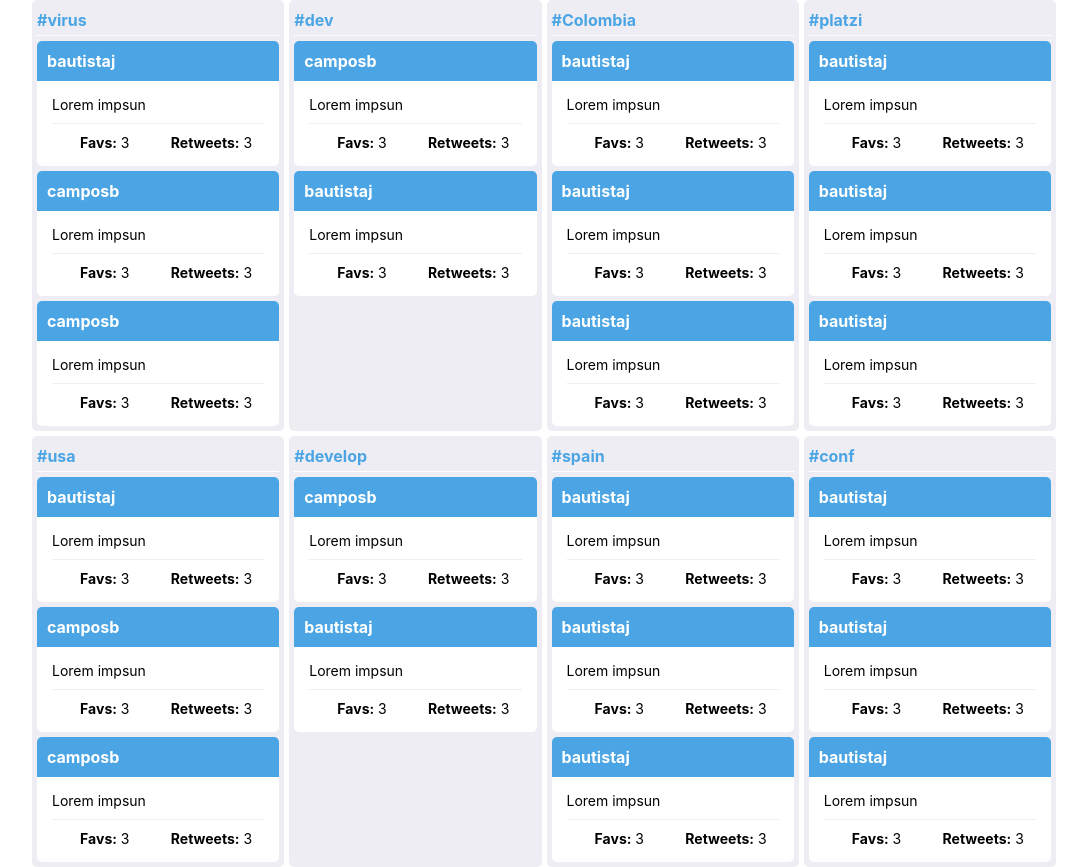
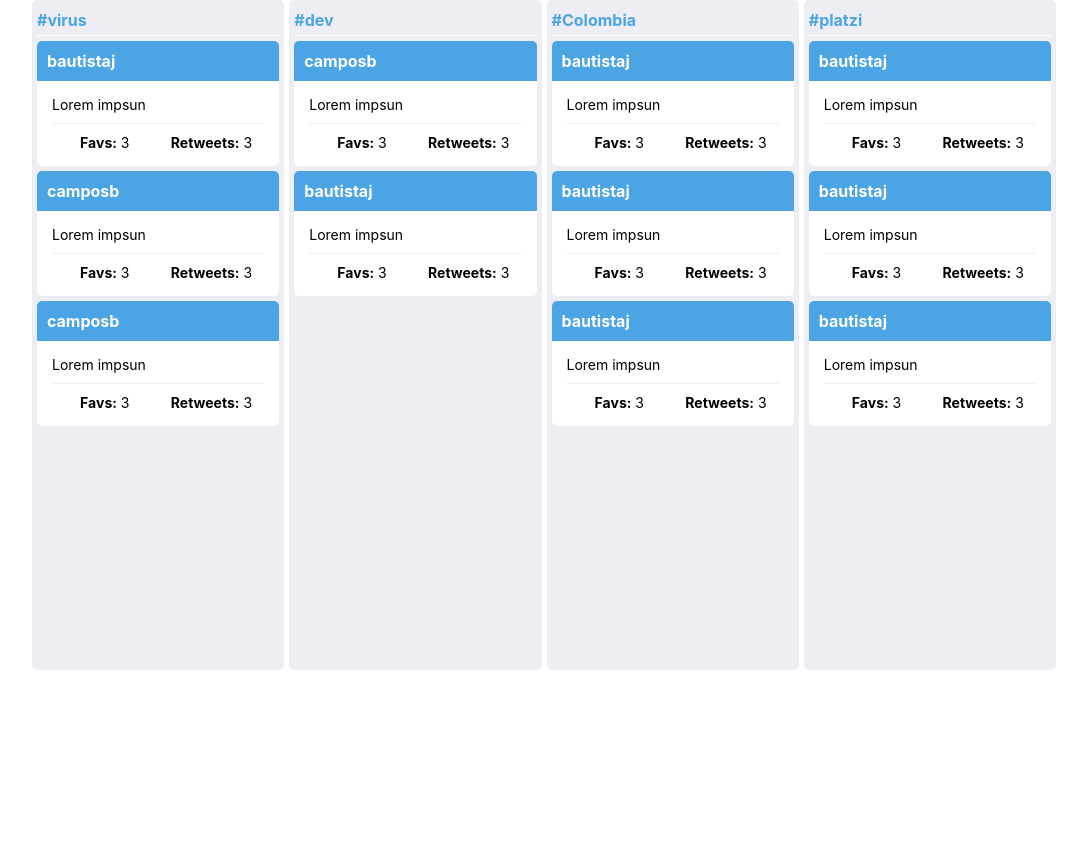
Before and after one commit to bautistaj/st-challenge-front, a React (Create React App) app: page / in a window 1280 px wide. Shown: the part 130-997 px from the top of the page, without its empty margins (96-1183 px from the left). After the commit the page ends 800 px from the top, so only its background shows below. Built offline with nearby package versions, Linux system fonts and the light colour scheme; data requests are answered from the project's data file.

Commit message:
Axios Implementation

```diff
--- a/src/pages/Home.js
+++ b/src/pages/Home.js
@@ -3,7 +3,7 @@
 import { Search } from "../components/Search";
 import { ListOfColumns } from "../components/ListOfColumns";
 import StyledComponents from "styled-components";
-import { HashTag } from "../components/Search/styles";
+import axios from "axios";
 
 const Body = StyledComponents.div`
 	background-color: white;
@@ -23,21 +23,21 @@
 	const [hashtags, setHashtags] = useState([]);
 
 	useEffect(function () {
-		window
-			.fetch(`http://localhost:3001/data`)
-			.then((result) => result.json())
+		axios
+			.get(`http://localhost:3001/data`)
+			.then((result) => result.data)
 			.then((response) => {
 				const hashtagsFiltered = response.filter((ht, i) => {
 					return i < 4;
 				});
-				setHashtags(response);
+				setHashtags(hashtagsFiltered);
 			});
 	}, []);
 
 	const onSubmit = (value) => {
-		window
-			.fetch(`http://localhost:3001/data${value ? `?hashtag=${value}` : ""}`)
-			.then((result) => result.json())
+		axios
+			.get(`http://localhost:3001/data${value ? `?hashtag=${value}` : ""}`)
+			.then((result) => result.data)
 			.then((response) => {
 				if (response.length > 0) {
 					console.log("response", response);
```
